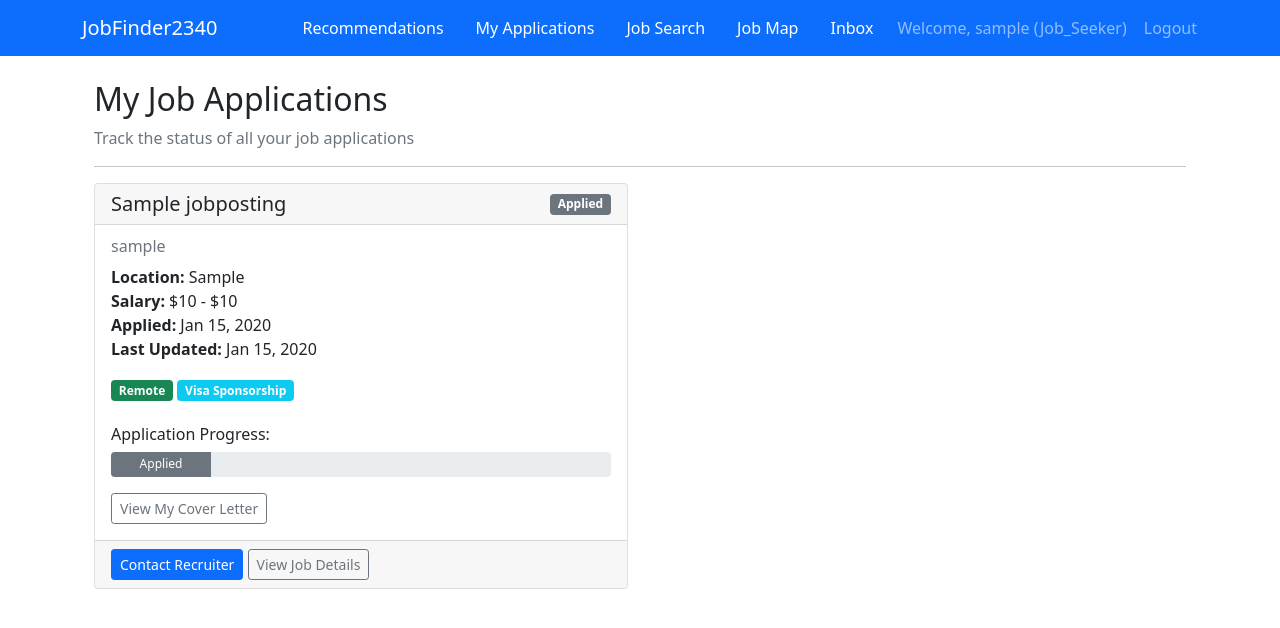
After one commit to aryanpx5/jobfinder2340, a Django app: page /jobs/my_applications/ in a window 1280 px wide. The commit adds this page. Shown: the top 628 px of the page. Run offline with Django 5.2, Linux system fonts and the light colour scheme; a user stored in the database is signed in; tables that the repository leaves empty hold one stand-in row (values such as "Sample post").

Commit message:
User Story 4 - Application Tracking

```diff
--- a/jobs/models.py
+++ b/jobs/models.py
@@ -88,15 +88,26 @@ class Message(models.Model):
 
 class JobApplication(models.Model):
     """Represents a job application by a user to a JobPosting.
-    Kept minimal: links applicant (User) to JobPosting and stores an optional cover letter.
+    Tracks the application through various stages from submission to closure.
     """
+    STATUS_CHOICES = (
+        ('applied', 'Applied'),
+        ('review', 'Under Review'),
+        ('interview', 'Interview'),
+        ('offer', 'Offer Extended'),
+        ('closed', 'Closed'),
+    )
+
     job = models.ForeignKey(JobPosting, on_delete=models.CASCADE, related_name='applications')
     applicant = models.ForeignKey(User, on_delete=models.CASCADE, related_name='job_applications')
     cover_letter = models.TextField(blank=True)
+    status = models.CharField(max_length=20, choices=STATUS_CHOICES, default='applied')
+    status_notes = models.TextField(blank=True, help_text="Internal notes about application status")
     created_at = models.DateTimeField(auto_now_add=True)
+    updated_at = models.DateTimeField(auto_now=True)
 
     class Meta:
         ordering = ['-created_at']
 
     def __str__(self):
-        return f"Application by {self.applicant.username} for {self.job.title}"
+        return f"Application by {self.applicant.username} for {self.job.title} ({self.get_status_display()})"
--- a/jobs/urls.py
+++ b/jobs/urls.py
@@ -17,9 +17,13 @@ urlpatterns = [
     path('postings/create/', views.create_posting_view, name='create_posting'),
     path('postings/<int:pk>/edit/', views.edit_posting_view, name='edit_posting'),
 
-        # Applicants route
-        path('postings/<int:pk>/applicants/', views.posting_applicants_view, name='posting_applicants'),
-        path('postings/<int:posting_pk>/applicants/<int:applicant_pk>/conversation/', views.conversation_view, name='conversation_view'),
+    # Applicants and applications
+    path('postings/<int:pk>/applicants/', views.posting_applicants_view, name='posting_applicants'),
+    path('postings/<int:posting_pk>/applicants/<int:applicant_pk>/conversation/', views.conversation_view, name='conversation_view'),
+    path('applications/<int:application_id>/update-status/', views.update_application_status_view, name='update_application_status'),
+
+    # Job seeker applications tracking
+    path('my_applications/', views.my_applications_view, name='my_applications'),
 
     # Messaging
     path('messages/inbox/', views.inbox_view, name='inbox'),
--- a/jobs/views.py
+++ b/jobs/views.py
@@ -226,7 +226,11 @@ def posting_applicants_view(request, pk):
     if posting.recruiter != request.user:
         return HttpResponseForbidden('You do not have permission to view applicants for this posting.')
     applications = JobApplication.objects.filter(job=posting).select_related('applicant')
-    return render(request, 'jobs/applicants_list.html', {'posting': posting, 'applications': applications})
+    return render(request, 'jobs/applicants_list.html', {
+        'posting': posting,
+        'applications': applications,
+        'status_choices': JobApplication.STATUS_CHOICES
+    })
 
 
 @login_required
@@ -251,6 +255,45 @@ def conversation_view(request, posting_pk, applicant_pk):
     ).order_by('created_at')
 
     return render(request, 'jobs/conversation.html', {'posting': posting, 'applicant': applicant, 'messages': convo})
+
+
+@login_required
+@recruiter_required
+def update_application_status_view(request, application_id):
+    """Allow recruiters to update the status of an application"""
+    application = get_object_or_404(JobApplication, pk=application_id)
+
+    # Ensure the recruiter owns this job posting
+    if application.job.recruiter != request.user:
+        return HttpResponseForbidden('You do not have permission to update this application.')
+
+    if request.method == 'POST':
+        new_status = request.POST.get('status')
+        status_notes = request.POST.get('status_notes', '')
+
+        if new_status in dict(JobApplication.STATUS_CHOICES):
+            application.status = new_status
+            application.status_notes = status_notes
+            application.save()
+            messages.success(request, f'Application status updated to "{application.get_status_display()}".')
+        else:
+            messages.error(request, 'Invalid status selected.')
+
+        return redirect('posting_applicants', pk=application.job.pk)
+
+    return redirect('posting_applicants', pk=application.job.pk)
+
+
+@login_required
+def my_applications_view(request):
+    """View for job seekers to see all their applications and their statuses"""
+    if request.user.user_type != 'job_seeker':
+        messages.error(request, 'Only job seekers can view applications.')
+        return redirect('dashboard')
+
+    applications = JobApplication.objects.filter(applicant=request.user).select_related('job', 'job__recruiter')
+
+    return render(request, 'jobs/my_applications.html', {'applications': applications})
 
 
 # -------------------------
--- a/templates/base.html
+++ b/templates/base.html
@@ -14,6 +14,7 @@
                 {% if user.is_authenticated %}
                     {% if user.user_type == 'job_seeker' %}
                         <a class="nav-link me-3 text-white" href="{% url 'recommendations' %}">Recommendations</a>
+                        <a class="nav-link me-3 text-white" href="{% url 'my_applications' %}">My Applications</a>
                     {% endif %}
                     <a class="nav-link me-3 text-white" href="{% url 'job_search' %}">Job Search</a>
                     <a class="nav-link me-3 text-white" href="{% url 'job_map' %}">Job Map</a>
--- /dev/null
+++ b/templates/jobs/my_applications.html
@@ -0,0 +1,103 @@
+{% extends 'base.html' %}
+
+{% block title %}My Applications - JobFinder2340{% endblock %}
+
+{% block content %}
+<div class="container mt-4">
+    <h2>My Job Applications</h2>
+    <p class="text-muted">Track the status of all your job applications</p>
+    <hr />
+
+    {% if applications %}
+        <div class="row">
+            {% for app in applications %}
+                <div class="col-md-6 mb-4">
+                    <div class="card h-100">
+                        <div class="card-header d-flex justify-content-between align-items-center">
+                            <h5 class="mb-0">{{ app.job.title }}</h5>
+                            {% if app.status == 'applied' %}
+                                <span class="badge bg-secondary">{{ app.get_status_display }}</span>
+                            {% elif app.status == 'review' %}
+                                <span class="badge bg-info">{{ app.get_status_display }}</span>
+                            {% elif app.status == 'interview' %}
+                                <span class="badge bg-warning text-dark">{{ app.get_status_display }}</span>
+                            {% elif app.status == 'offer' %}
+                                <span class="badge bg-success">{{ app.get_status_display }}</span>
+                            {% elif app.status == 'closed' %}
+                                <span class="badge bg-dark">{{ app.get_status_display }}</span>
+                            {% endif %}
+                        </div>
+                        <div class="card-body">
+                            <h6 class="card-subtitle mb-2 text-muted">
+                                <i class="fas fa-building"></i> {{ app.job.recruiter.username }}
+                            </h6>
+                            <p class="card-text">
+                                <strong>Location:</strong> {{ app.job.location }}<br>
+                                {% if app.job.salary_min and app.job.salary_max %}
+                                    <strong>Salary:</strong> ${{ app.job.salary_min|floatformat:0 }} - ${{ app.job.salary_max|floatformat:0 }}<br>
+                                {% endif %}
+                                <strong>Applied:</strong> {{ app.created_at|date:"M d, Y" }}<br>
+                                <strong>Last Updated:</strong> {{ app.updated_at|date:"M d, Y" }}
+                            </p>
+
+                            {% if app.job.is_remote %}
+                                <span class="badge bg-success mb-2">Remote</span>
+                            {% endif %}
+                            {% if app.job.visa_sponsorship %}
+                                <span class="badge bg-info mb-2">Visa Sponsorship</span>
+                            {% endif %}
+
+                            <!-- Status Timeline -->
+                            <div class="mt-3">
+                                <h6>Application Progress:</h6>
+                                <div class="progress" style="height: 25px;">
+                                    {% if app.status == 'applied' %}
+                                        <div class="progress-bar bg-secondary" role="progressbar" style="width: 20%">Applied</div>
+                                    {% elif app.status == 'review' %}
+                                        <div class="progress-bar bg-info" role="progressbar" style="width: 40%">Under Review</div>
+                                    {% elif app.status == 'interview' %}
+                                        <div class="progress-bar bg-warning" role="progressbar" style="width: 60%">Interview</div>
+                                    {% elif app.status == 'offer' %}
+                                        <div class="progress-bar bg-success" role="progressbar" style="width: 80%">Offer</div>
+                                    {% elif app.status == 'closed' %}
+                                        <div class="progress-bar bg-dark" role="progressbar" style="width: 100%">Closed</div>
+                                    {% endif %}
+                                </div>
+                            </div>
+
+                            {% if app.cover_letter %}
+                                <div class="mt-3">
+                                    <button class="btn btn-sm btn-outline-secondary" type="button" data-bs-toggle="collapse" data-bs-target="#cover-{{ app.id }}">
+                                        View My Cover Letter
+                                    </button>
+                                    <div class="collapse mt-2" id="cover-{{ app.id }}">
+                                        <div class="card card-body bg-light">
+                                            <small>{{ app.cover_letter }}</small>
+                                        </div>
+                                    </div>
+                                </div>
+                            {% endif %}
+                        </div>
+                        <div class="card-footer">
+                            <a href="{% url 'compose_message' %}?recipient={{ app.job.recruiter.id }}&reply_to=" class="btn btn-sm btn-primary">
+                                <i class="fas fa-envelope"></i> Contact Recruiter
+                            </a>
+                            <a href="{% url 'job_search' %}" class="btn btn-sm btn-outline-secondary">
+                                View Job Details
+                            </a>
+                        </div>
+                    </div>
+                </div>
+            {% endfor %}
+        </div>
+    {% else %}
+        <div class="alert alert-info">
+            <h5><i class="fas fa-info-circle"></i> No Applications Yet</h5>
+            <p>You haven't applied to any jobs yet. Start exploring opportunities!</p>
+            <a href="{% url 'job_search' %}" class="btn btn-primary">Search Jobs</a>
+            <a href="{% url 'recommendations' %}" class="btn btn-success">View Recommendations</a>
+        </div>
+    {% endif %}
+</div>
+
+{% endblock %}
```
Also changed, not shown: templates/accounts/dashboard.html (+11 -0 lines), templates/jobs/applicants_list.html (+57 -8 lines), jobs/migrations/0007_jobapplication_status_jobapplication_status_notes_and_more.py (added).
